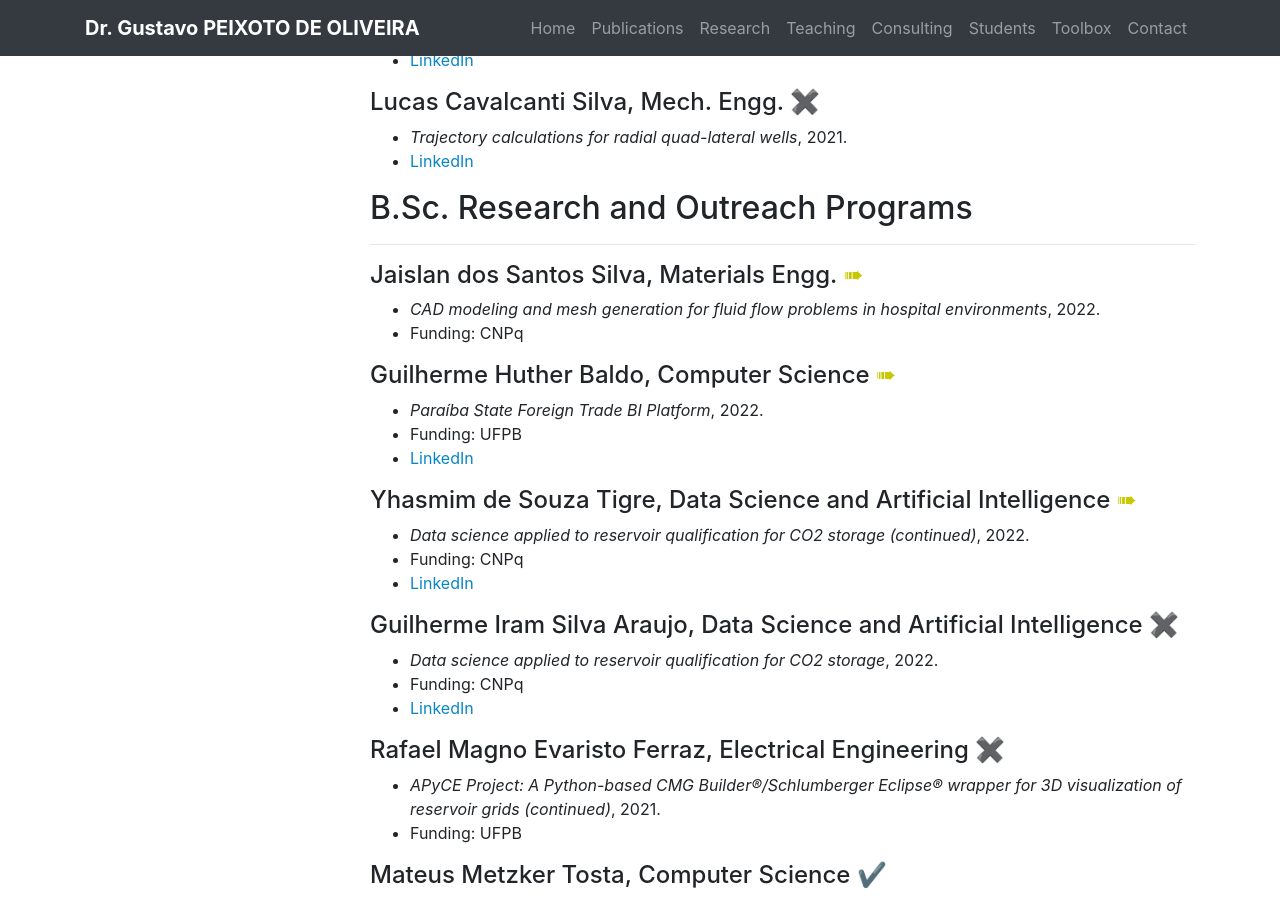
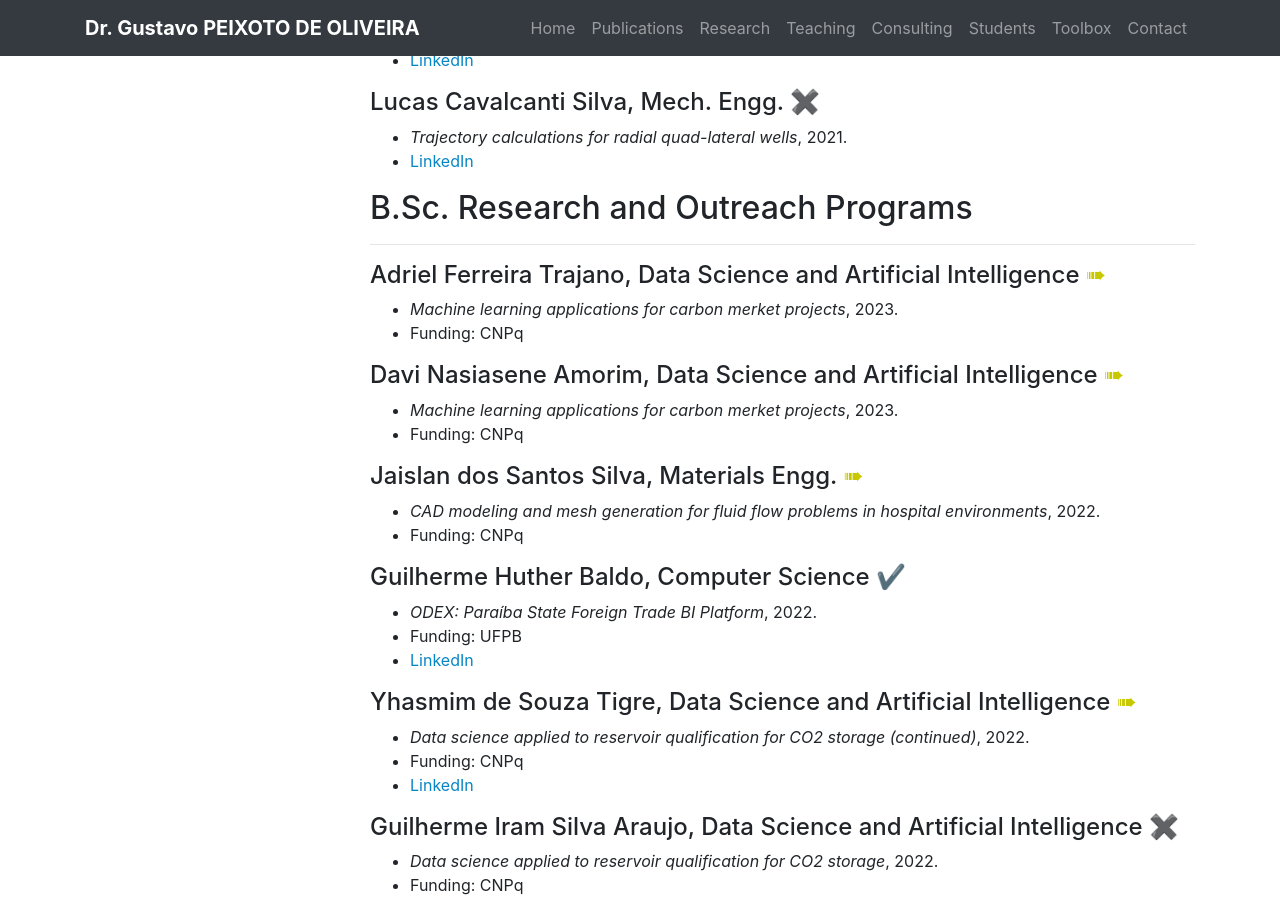
Before and after one commit to gcpeixoto/gcpeixoto.github.io, a Jekyll site: the page built from _pages/students.md, in a window 1280 px wide and 900 px high, scrolled down 1266 px. Built offline with Jekyll 4.4.1, drawn with Linux system fonts in a browser that asks for light colours.

Commit message:
Update student list.

```diff
--- a/_includes/components/students/ic.md
+++ b/_includes/components/students/ic.md
@@ -1,12 +1,21 @@
 ## B.Sc. Research and Outreach Programs
 ---
+
+#### Adriel Ferreira Trajano, Data Science and Artificial Intelligence <span style="color:rgb(200,200,0);"> &#10144; </span>
+- *Machine learning applications for carbon merket projects*, 2023.
+- Funding: CNPq
+
+#### Davi Nasiasene Amorim, Data Science and Artificial Intelligence <span style="color:rgb(200,200,0);"> &#10144; </span>
+- *Machine learning applications for carbon merket projects*, 2023.
+- Funding: CNPq
+
 
 #### Jaislan dos Santos Silva, Materials Engg. <span style="color:rgb(200,200,0);"> &#10144; </span>
 - *CAD modeling and mesh generation for fluid flow problems in hospital environments*, 2022.
 - Funding: CNPq
 
-#### Guilherme Huther Baldo, Computer Science <span style="color:rgb(200,200,0);"> &#10144; </span>
-- *Paraíba State Foreign Trade BI Platform*, 2022.
+#### Guilherme Huther Baldo, Computer Science <span style="color:green;"> &#10004; </span>
+- *ODEX: Paraíba State Foreign Trade BI Platform*, 2022.
 - Funding: UFPB
 - [LinkedIn](https://www.linkedin.com/in/guilherme-huther-baldo-a9b57821a/)
 
```
